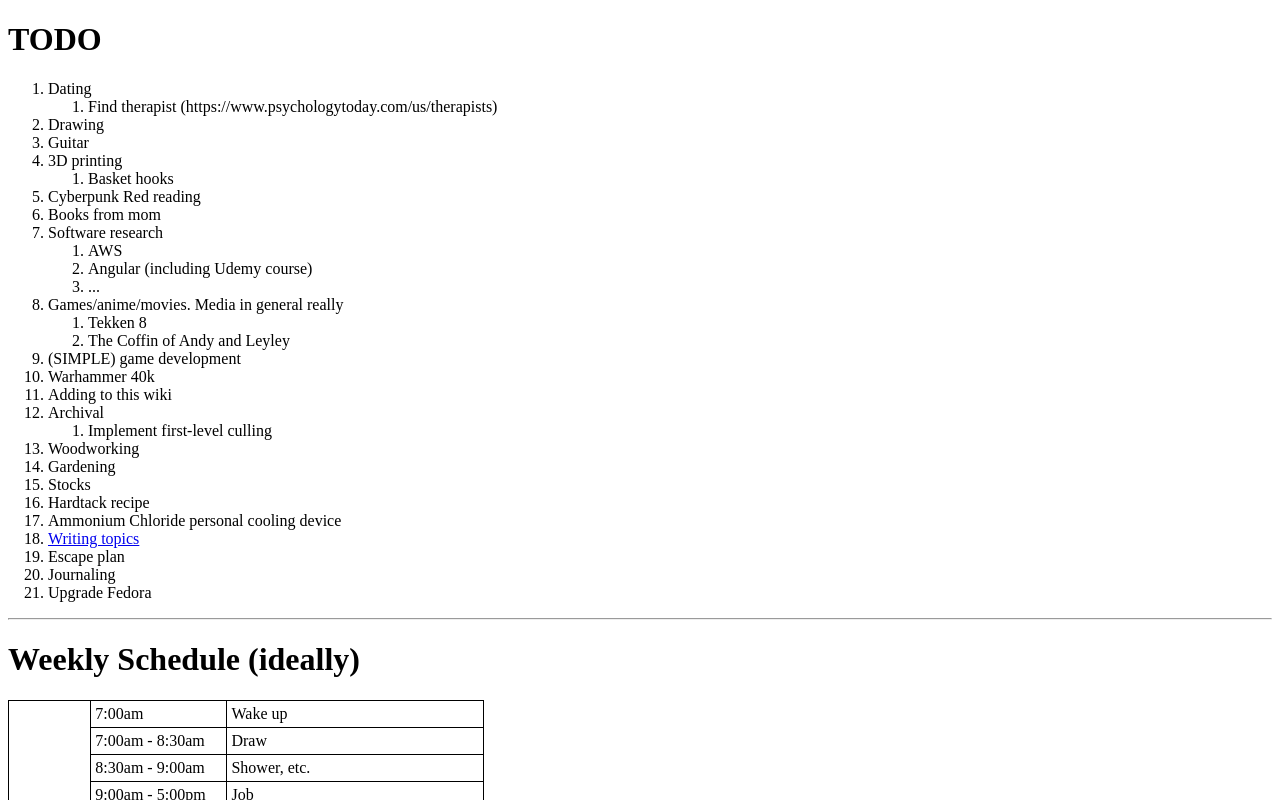
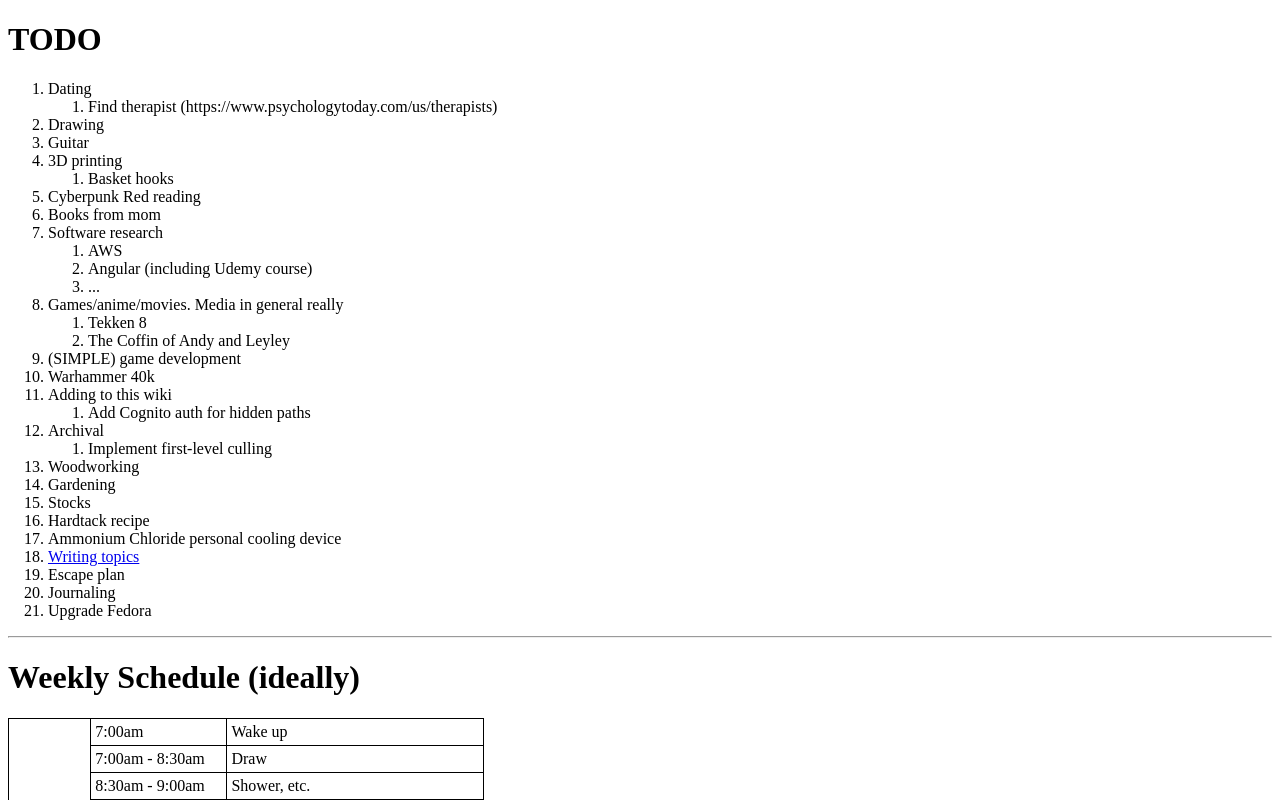
Before and after one commit to RadicalGarlic/safehouse.kim, an Angular app: page /wiki in a window 1280 px wide. Shown: the top 800 px of the page. Built offline with nearby package versions, Linux system fonts and the light colour scheme.

Commit message:
Add personal site TODO for Cognito auth

```diff
--- a/src/app/wiki/wiki.component.html
+++ b/src/app/wiki/wiki.component.html
@@ -34,7 +34,12 @@
     </li>
     <li>(SIMPLE) game development</li>
     <li>Warhammer 40k</li>
-    <li>Adding to this wiki</li>
+    <li>
+      <p>Adding to this wiki</p>
+      <ol>
+        <li>Add Cognito auth for hidden paths</li>
+      </ol>
+    </li>
     <li>
       <p>Archival</p>
       <ol>
```
